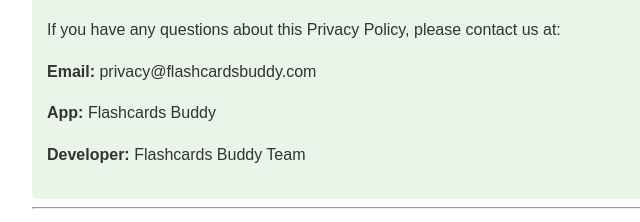
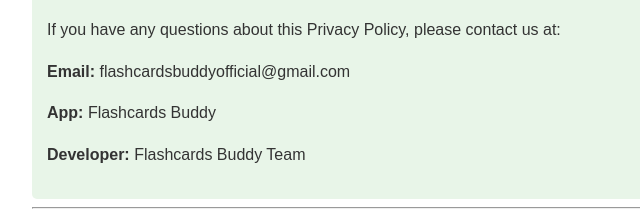
Before and after one commit to SumilaAugustine/flashcards-buddy-privacy, a plain HTML site: page privacy-policy.html in a window 1280 px wide. Shown: the part 3103-3325 px from the top of the page, 208-848 px from the left. Drawn offline with Linux system fonts and the light colour scheme.

Commit message:
Update contact email to flashcardsbuddyofficial@gmail.com

```diff
--- a/privacy-policy.html
+++ b/privacy-policy.html
@@ -128,7 +128,7 @@
     <div class="contact-info">
         <h2>11. Contact Us</h2>
         <p>If you have any questions about this Privacy Policy, please contact us at:</p>
-        <p><strong>Email:</strong> privacy@flashcardsbuddy.com</p>
+        <p><strong>Email:</strong> flashcardsbuddyofficial@gmail.com</p>
         <p><strong>App:</strong> Flashcards Buddy</p>
         <p><strong>Developer:</strong> Flashcards Buddy Team</p>
     </div>
```
